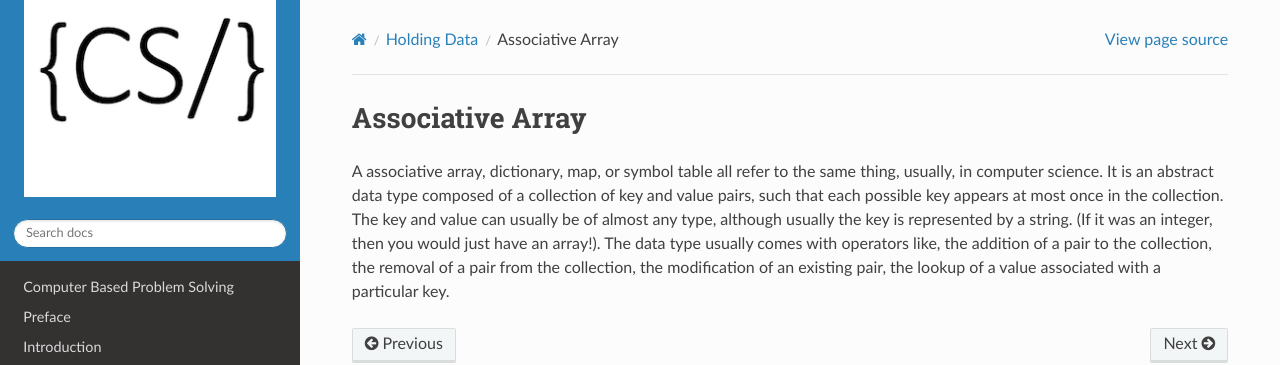
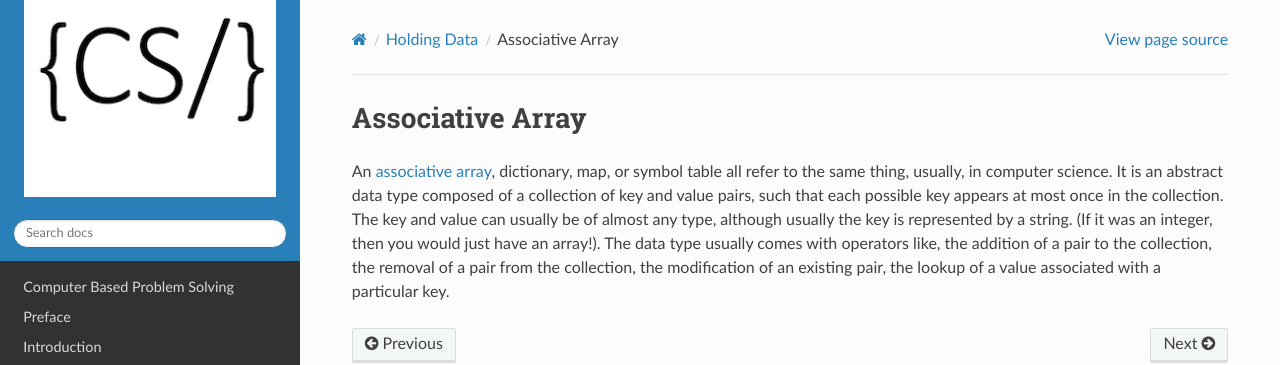
Before and after one commit to Mr-Coxall/Computer-Based-Problem-Solving, a Sphinx documentation site: the page built from docs/holding-data/associative_array.rst, in a window 1280 px wide. Shown: the top 365 px of the page. Built offline with Sphinx 7.4.7 and the Read the Docs theme 2.0.0, drawn with Linux system fonts in a browser that asks for light colours; pages that are not in the unit, such as notebooks, are missing from menus.

```diff
--- a/docs/holding-data/associative_array.rst
+++ b/docs/holding-data/associative_array.rst
@@ -3,4 +3,4 @@
 Associative Array
 =================
 
-A associative array, dictionary, map, or symbol table all refer to the same thing, usually, in computer science. It is an abstract data type composed of a collection of key and value pairs, such that each possible key appears at most once in the collection. The key and value can usually be of almost any type, although usually the key is represented by a string. (If it was an integer, then you would just have an array!). The data type usually comes with operators like, the addition of a pair to the collection, the removal of a pair from the collection, the modification of an existing pair, the lookup of a value associated with a particular key.
+An `associative array <https://en.wikipedia.org/wiki/Associative_array>`_, dictionary, map, or symbol table all refer to the same thing, usually, in computer science. It is an abstract data type composed of a collection of key and value pairs, such that each possible key appears at most once in the collection. The key and value can usually be of almost any type, although usually the key is represented by a string. (If it was an integer, then you would just have an array!). The data type usually comes with operators like, the addition of a pair to the collection, the removal of a pair from the collection, the modification of an existing pair, the lookup of a value associated with a particular key.
```
